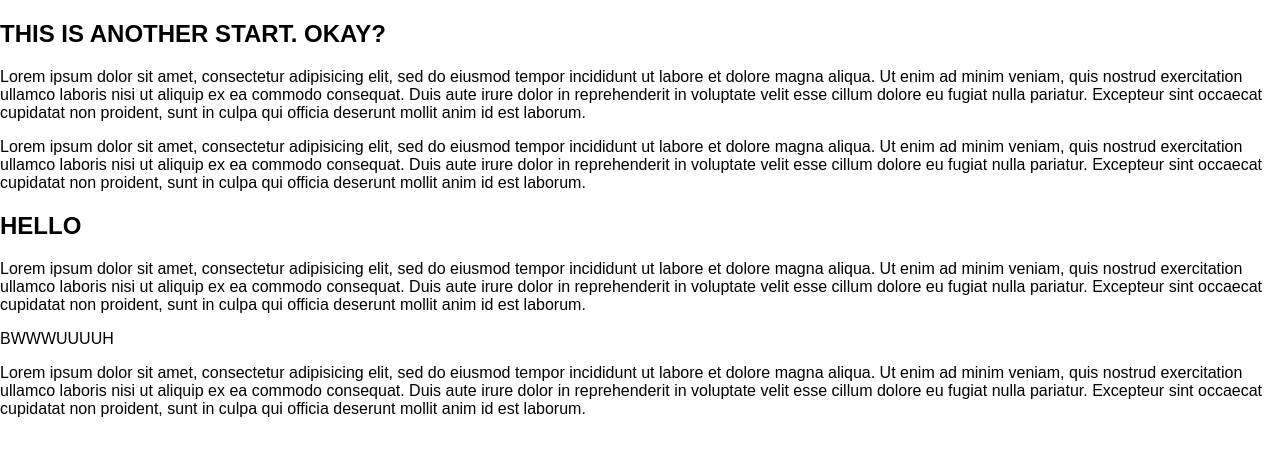
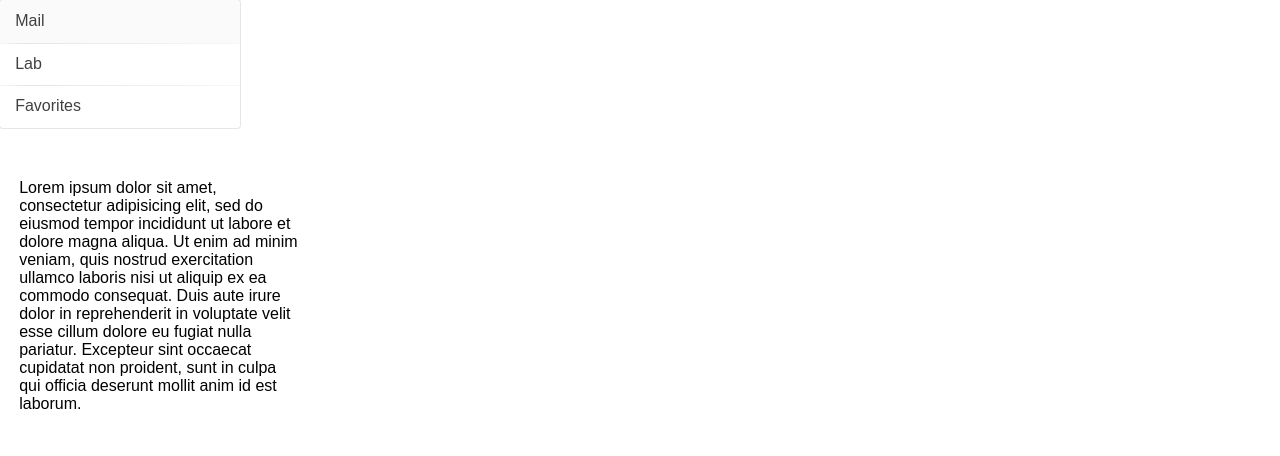
Before and after one commit to mfrantilla/p3-restaurant, a plain HTML site: page index.html in a window 1280 px wide. Drawn offline with nearby package versions, Linux system fonts and the light colour scheme; a script that the page names is missing.

Commit message:
UGH
Nothing is working and everything is pain.
Also I'm sick. So.

```diff
--- a/css/styles.css
+++ b/css/styles.css
@@ -0,0 +1,4 @@
+.slide
+{
+	margin-bottom: 30em;
+}
--- a/index.html
+++ b/index.html
@@ -1,6 +1,8 @@
 <!DOCTYPE html>
 
 <html class="fsvs">
+
+
 <head>
 
   <meta charset="utf-8" />
@@ -15,15 +17,30 @@
 
 </head>
 
-<body>
+<body id="fsvs-body">
+
+  <div class="column">
+    <div class="ui vertical menu nav">
+      <a class="item">
+        Mail
+      </a>
+      <a class="item">
+        Lab
+
+      </a>
+      <a class="item">
+
+        Favorites
+      </a>
+    </div>
+  </div>
+  <div class="ui four column grid">
 
 
-  <div id="fsvs-body">
+  <div id="slide-1">
+  <div class="column" >
 
-   <div class="slide">
-
-
-  <h2 class="slide"> THIS IS ANOTHER START. OKAY?</h2>
+ <h2 > THIS IS ANOTHER START. OKAY?</h2>
   <p> Lorem ipsum dolor sit amet, consectetur adipisicing elit, sed do eiusmod
   tempor incididunt ut labore et dolore magna aliqua. Ut enim ad minim veniam,
   quis nostrud exercitation ullamco laboris nisi ut aliquip ex ea commodo
@@ -36,8 +53,10 @@
   consequat. Duis aute irure dolor in reprehenderit in voluptate velit esse
   cillum dolore eu fugiat nulla pariatur. Excepteur sint occaecat cupidatat non
   proident, sunt in culpa qui officia deserunt mollit anim id est laborum.</p>
+</div>
 
-  <h2 class="slide" id="slide-2"> HELLO</h2>
+<div class="column">
+  <h2 > HELLO</h2>
   <p>Lorem ipsum dolor sit amet, consectetur adipisicing elit, sed do eiusmod
   tempor incididunt ut labore et dolore magna aliqua. Ut enim ad minim veniam,
   quis nostrud exercitation ullamco laboris nisi ut aliquip ex ea commodo
@@ -45,20 +64,50 @@
   cillum dolore eu fugiat nulla pariatur. Excepteur sint occaecat cupidatat non
   proident, sunt in culpa qui officia deserunt mollit anim id est laborum.</p>
 
-  </div>
+</div>
 
-  <div class="slide" id="slide-3">
-    <p> BWWWUUUUH</p>
+
+<div class="column">
     <p>Lorem ipsum dolor sit amet, consectetur adipisicing elit, sed do eiusmod
     tempor incididunt ut labore et dolore magna aliqua. Ut enim ad minim veniam,
     quis nostrud exercitation ullamco laboris nisi ut aliquip ex ea commodo
     consequat. Duis aute irure dolor in reprehenderit in voluptate velit esse
     cillum dolore eu fugiat nulla pariatur. Excepteur sint occaecat cupidatat non
     proident, sunt in culpa qui officia deserunt mollit anim id est laborum.</p>
+</div>
+
+</div>
+
+  <div class="row" id="slide-2">
+    <div class="column">
+      <p> Lorem ipsum dolor sit amet, consectetur adipisicing elit, sed do eiusmod
+      tempor incididunt ut labore et dolore magna aliqua. Ut enim ad minim veniam,
+      quis nostrud exercitation ullamco laboris nisi ut aliquip ex ea commodo
+      consequat. Duis aute irure dolor in reprehenderit in voluptate velit esse
+      cillum dolore eu fugiat nulla pariatur. Excepteur sint occaecat cupidatat non
+      proident, sunt in culpa qui officia deserunt mollit anim id est laborum.</p>
+    </div>
+
+
   </div>
 
 
+
+
+
+
+
+
+
+</div><!-- I think this is the end of the grid-->
+
+
+
+
+
+
 </div>
+
 
 
 
```
